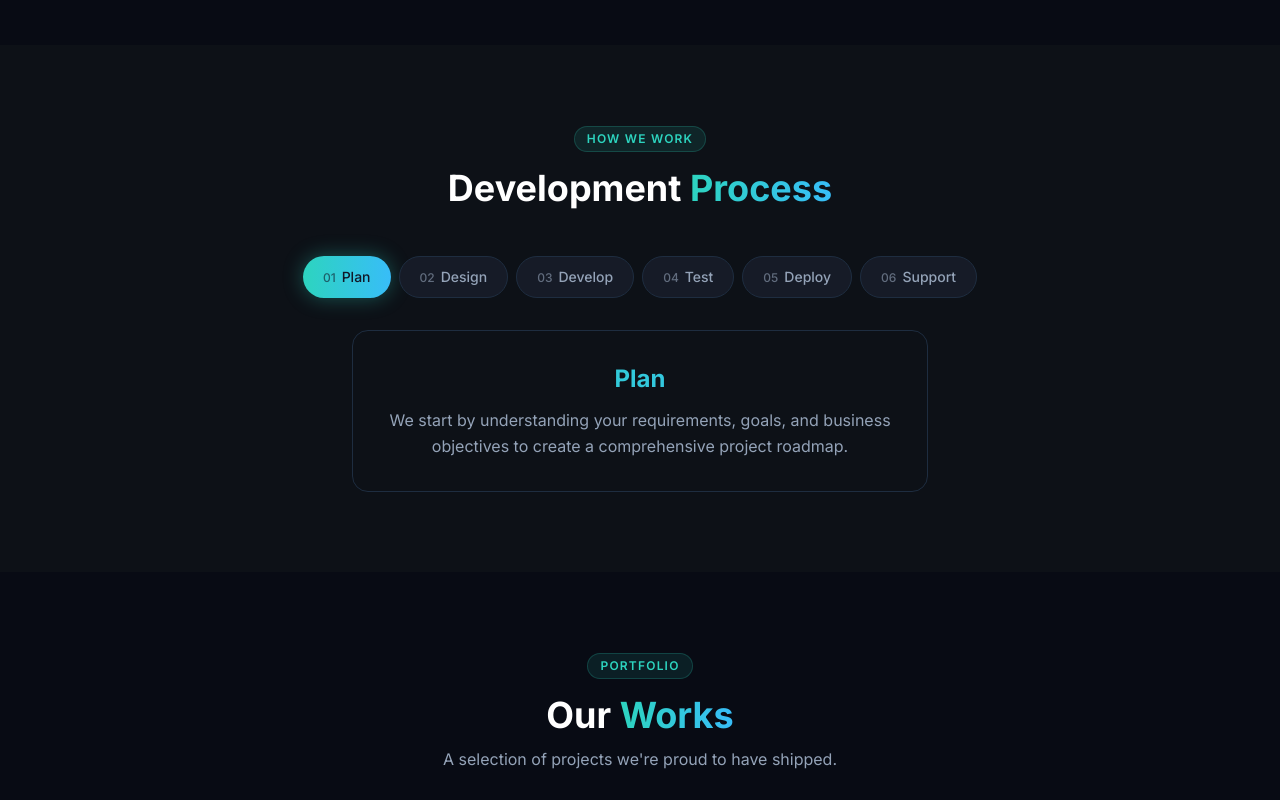
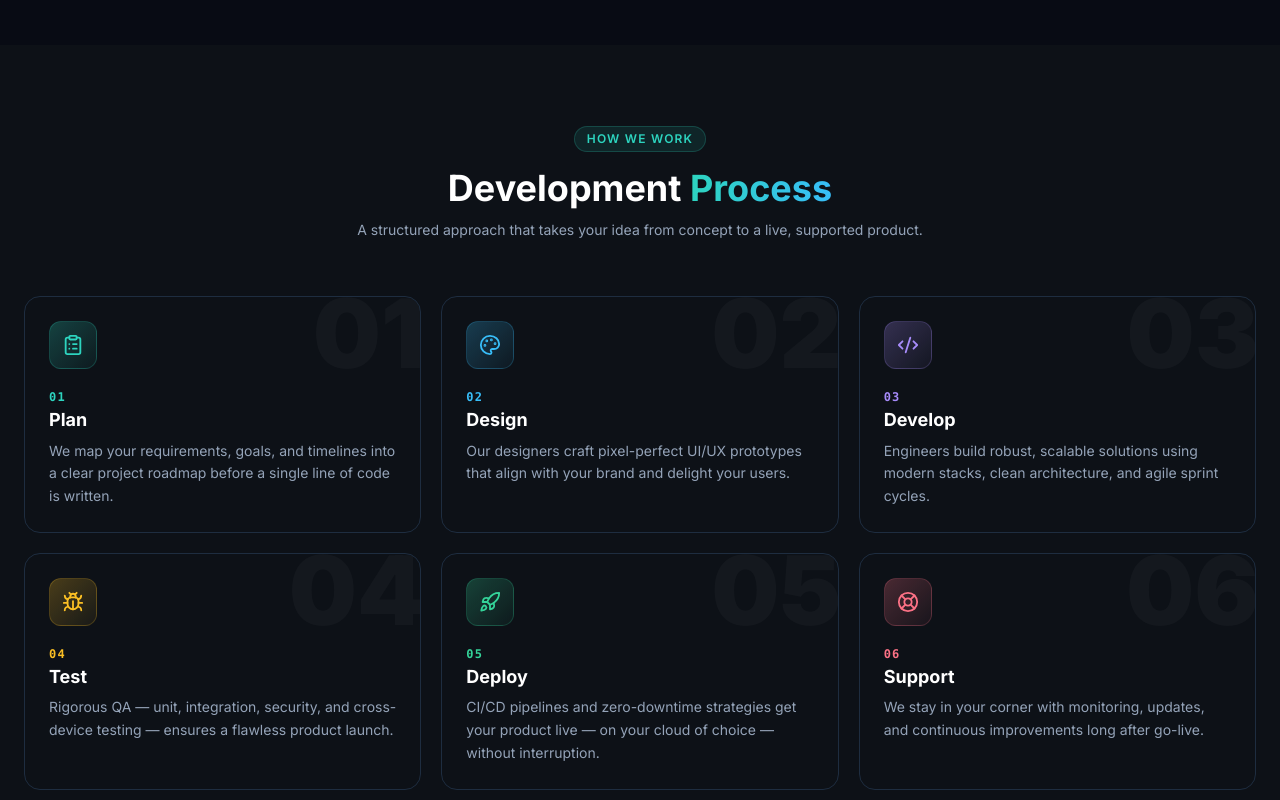
Before and after one commit to arjavatech/arjava-web, a React (Vite) app: page / in a window 1280 px wide. Shown: the part 2280-3080 px from the top of the page. Built offline with nearby package versions, Linux system fonts and the light colour scheme; the HTML template or start-up script is replaced by a standard one.

Commit message:
Home page unique style matches

```diff
--- a/src/pages/Home.tsx
+++ b/src/pages/Home.tsx
@@ -4,6 +4,7 @@ import { motion, AnimatePresence } from 'framer-motion'
 import {
   Smartphone, Palette, Code2, Globe, Wrench, SearchCheck,
   ChevronRight, ArrowRight, Zap,
+  ClipboardList, Bug, Rocket, LifeBuoy,
 } from 'lucide-react'
 import Navbar from '@/components/layout/Navbar'
 import Footer from '@/components/layout/Footer'
@@ -123,39 +124,63 @@ const SERVICES = [
 const DEV_STEPS = [
   {
     id: 'plan',
+    num: '01',
     label: 'Plan',
-    description:
-      'We start by understanding your requirements, goals, and business objectives to create a comprehensive project roadmap.',
+    Icon: ClipboardList,
+    accent: 'from-teal-400/25 to-teal-400/5',
+    border: 'border-teal-400/20',
+    glow: 'text-teal-400',
+    description: 'We map your requirements, goals, and timelines into a clear project roadmap before a single line of code is written.',
   },
   {
     id: 'design',
+    num: '02',
     label: 'Design',
-    description:
-      'Our designers craft intuitive UI/UX prototypes that align with your brand identity and user expectations.',
+    Icon: Palette,
+    accent: 'from-sky-400/25 to-sky-400/5',
+    border: 'border-sky-400/20',
+    glow: 'text-sky-400',
+    description: 'Our designers craft pixel-perfect UI/UX prototypes that align with your brand and delight your users.',
   },
   {
     id: 'develop',
+    num: '03',
     label: 'Develop',
-    description:
-      'Our engineers build robust, scalable solutions using modern technologies and industry best practices.',
+    Icon: Code2,
+    accent: 'from-violet-400/25 to-violet-400/5',
+    border: 'border-violet-400/20',
+    glow: 'text-violet-400',
+    description: 'Engineers build robust, scalable solutions using modern stacks, clean architecture, and agile sprint cycles.',
   },
   {
     id: 'test',
+    num: '04',
     label: 'Test',
-    description:
-      'Rigorous QA testing ensures your product is bug-free, secure, and performs optimally across all platforms.',
+    Icon: Bug,
+    accent: 'from-amber-400/25 to-amber-400/5',
+    border: 'border-amber-400/20',
+    glow: 'text-amber-400',
+    description: 'Rigorous QA — unit, integration, security, and cross-device testing — ensures a flawless product launch.',
   },
   {
     id: 'deploy',
+    num: '05',
     label: 'Deploy',
-    description:
-      'We handle smooth deployment to your chosen infrastructure with zero-downtime release strategies.',
+    Icon: Rocket,
+    accent: 'from-emerald-400/25 to-emerald-400/5',
+    border: 'border-emerald-400/20',
+    glow: 'text-emerald-400',
+    description: 'CI/CD pipelines and zero-downtime strategies get your product live — on your cloud of choice — without interruption.',
   },
   {
     id: 'support',
+    num: '06',
     label: 'Support',
-    description:
-      'Our team provides ongoing maintenance, updates, and 24/7 support to keep your product running perfectly.',
+    Icon: LifeBuoy,
+    accent: 'from-rose-400/25 to-rose-400/5',
+    border: 'border-rose-400/20',
+    glow: 'text-rose-400',
+    description: 'We stay in your corner with monitoring, updates, and continuous improvements long after go-live.',
   },
 ]
 
@@ -233,8 +258,7 @@ const WORKS: Record<WorkTab, WorkItem[]> = {
 
 /* ─── Page ───────────────────────────────────────────────────── */
 export default function Home() {
-  const [activeTab,  setActiveTab]  = useState<WorkTab>('mobapp')
-  const [activeStep, setActiveStep] = useState('plan')
+  const [activeTab, setActiveTab] = useState<WorkTab>('mobapp')
 
   const typeText = useTypewriter(['Experiences', 'Solutions', 'Products', 'Futures'], 85, 2000)
 
@@ -427,54 +451,71 @@ export default function Home() {
       </section>
 
       {/* ── DEVELOPMENT PROCESS ───────────────────────────────── */}
-      <section className="bg-dark-surface py-20">
+      <section className="bg-dark-surface py-20 overflow-hidden">
         <div className="container mx-auto px-6">
-          <AnimatedSection className="text-center mb-12">
+          <AnimatedSection className="text-center mb-14">
             <span className="section-tag">How We Work</span>
             <h2 className="text-3xl md:text-4xl font-bold text-white mt-4">
               Development <span className="gradient-text">Process</span>
             </h2>
+            <p className="text-slate-400 mt-3 max-w-xl mx-auto text-sm">
+              A structured approach that takes your idea from concept to a live, supported product.
+            </p>
           </AnimatedSection>
 
-          {/* Step pills */}
-          <AnimatedSection delay={0.1}>
-            <div className="flex flex-wrap justify-center gap-2 mb-8">
-              {DEV_STEPS.map((step, i) => (
-                <button
-                  key={step.id}
-                  onClick={() => setActiveStep(step.id)}
-                  className={cn(
-                    'relative px-5 py-2.5 rounded-full text-sm font-medium transition-all duration-200',
-                    activeStep === step.id
-                      ? 'bg-gradient-to-r from-teal-400 to-sky-400 text-gray-900 shadow-[0_0_20px_rgba(45,212,191,0.35)]'
-                      : 'bg-dark-card border border-dark-line text-slate-400 hover:border-teal-400/40 hover:text-teal-400',
+          {/* 3 × 2 step card grid */}
+          <div className="grid grid-cols-1 sm:grid-cols-2 lg:grid-cols-3 gap-5">
+            {DEV_STEPS.map((step, i) => (
+              <AnimatedSection key={step.id} delay={i * 0.09}>
+                <motion.div
+                  whileHover={{ y: -4, transition: { duration: 0.22 } }}
+                  className="group relative card-dark p-6 h-full overflow-hidden cursor-default"
+                >
+                  {/* Top accent line — reveals on hover */}
+                  <div className={cn(
+                    'absolute top-0 left-0 right-0 h-px bg-gradient-to-r from-transparent to-transparent via-current opacity-0 group-hover:opacity-100 transition-opacity duration-300',
+                    step.glow,
+                  )} />
+
+                  {/* Watermark number */}
+                  <span className="absolute -top-3 -right-1 text-[96px] font-black text-white/[0.03] select-none leading-none pointer-events-none">
+                    {step.num}
+                  </span>
+
+                  {/* Icon bubble */}
+                  <div className={cn(
+                    'w-12 h-12 rounded-xl bg-gradient-to-br border flex items-center justify-center mb-5 transition-shadow duration-300 group-hover:shadow-[0_0_24px_currentColor]',
+                    step.accent, step.border, step.glow,
+                  )}>
+                    <step.Icon size={22} />
+                  </div>
+
+                  {/* Step number badge */}
+                  <span className={cn('text-xs font-mono font-semibold tracking-widest mb-1 block', step.glow)}>
+                    {step.num}
+                  </span>
+
+                  {/* Title */}
+                  <h3 className="text-white font-bold text-lg mb-2 leading-tight">
+                    {step.label}
+                  </h3>
+
+                  {/* Description */}
+                  <p className="text-slate-400 text-sm leading-relaxed">
+                    {step.description}
+                  </p>
+
+                  {/* Bottom connector arrow — shows between steps in a row */}
+                  {i % 3 !== 2 && (
+                    <ChevronRight
+                      size={16}
+                      className="absolute -right-3 top-1/2 -translate-y-1/2 text-teal-400/20 hidden lg:block z-10"
+                    />
                   )}
-                >
-                  <span className="mr-1.5 text-xs opacity-60">{String(i + 1).padStart(2, '0')}</span>
-                  {step.label}
-                </button>
-              ))}
-            </div>
-          </AnimatedSection>
-
-          {/* Active step card */}
-          <AnimatePresence mode="wait">
-            {DEV_STEPS.filter((s) => s.id === activeStep).map((step) => (
-              <motion.div
-                key={step.id}
-                initial={{ opacity: 0, y: 16 }}
-                animate={{ opacity: 1, y: 0 }}
-                exit={{ opacity: 0, y: -16 }}
-                transition={{ duration: 0.35, ease: [0.22, 1, 0.36, 1] }}
-                className="max-w-xl mx-auto text-center"
-              >
-                <div className="card-dark p-8">
-                  <p className="gradient-text text-2xl font-bold mb-3">{step.label}</p>
-                  <p className="text-slate-400 leading-relaxed">{step.description}</p>
-                </div>
-              </motion.div>
+                </motion.div>
+              </AnimatedSection>
             ))}
-          </AnimatePresence>
+          </div>
         </div>
       </section>
 
```
Also changed, not shown: 2 other files (tests, documents, lock files or other folders).
